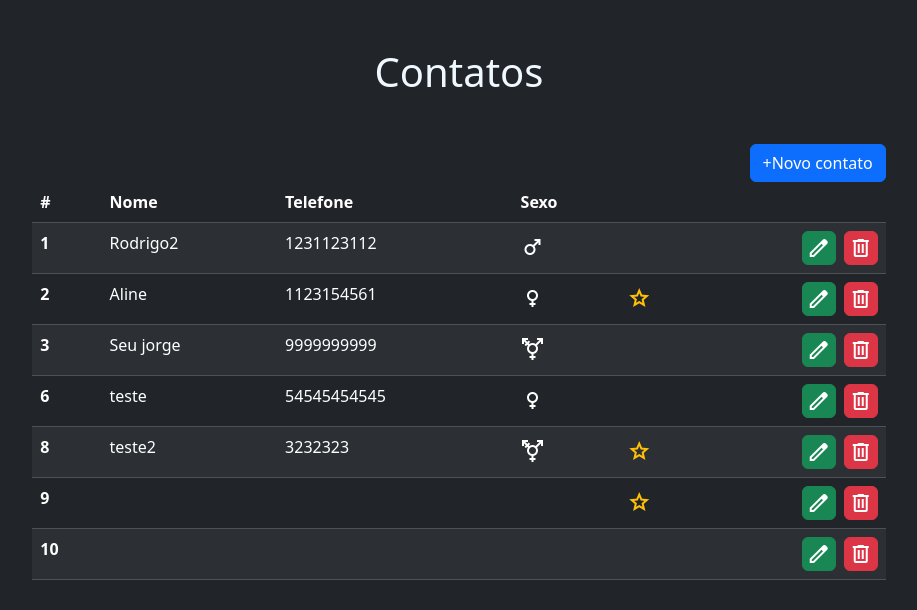
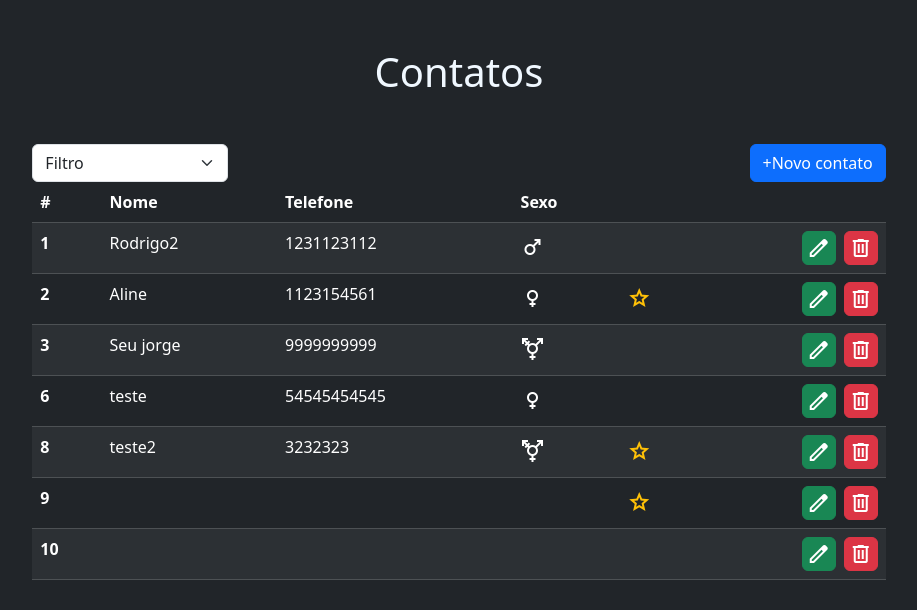
Before and after one commit to Rodrigokaki/Agenda-Frontend-Angular, an Angular app: page / in a window 1280 px wide. Shown: the top 610 px of the page, without its empty margins (181-1098 px from the left). Built offline with nearby package versions, Linux system fonts and the light colour scheme; data requests are answered from the project's data file.

Commit message:
Adiciona filtro

```diff
--- a/src/app/contacts/contacts.component.html
+++ b/src/app/contacts/contacts.component.html
@@ -2,9 +2,21 @@
 
       <h1 class="text-center my-5">Contatos</h1>
 
-      <div class="text-end">
+      <div class="row">
+        <div class="col-3">
+          <form [formGroup]="fromGroupFilter">
+            <select class="form-select" id="filter" (change)="onChange()" formControlName="filter">
+              <option value="0">Filtro</option>
+              <option value="1">Favoritos</option>
+              <option value="2">Todos</option>
+            </select>
+          </form>
+        </div>
+        <div class="text-end col-9">
           <a type="button" class="btn btn-primary" routerLink="/register">+Novo contato</a>
+        </div>
       </div>
+
 
       <table class="table table-dark table-striped">
           <thead>
--- a/src/app/contacts/contacts.component.ts
+++ b/src/app/contacts/contacts.component.ts
@@ -1,5 +1,6 @@
 import { Component } from '@angular/core';
 import { RegisterComponent } from '../register/register.component';
+import { FormBuilder, FormGroup } from '@angular/forms';
 
 @Component({
   selector: 'app-contacts',
@@ -8,4 +9,17 @@ import { RegisterComponent } from '../register/register.component';
 })
 export class ContactsComponent extends RegisterComponent{
 
+  onChange(){
+    if(this.fromGroupFilter.value.filter == 1){
+      for(let c of this.contacts){
+        if(c.favorite == false){
+          this.contacts.splice(this.contacts.indexOf(c), 1)
+        }
+      }
+    }
+    else{
+      this.loadContacts()
+    }
+  }
+
 }
--- a/src/app/register/register.component.ts
+++ b/src/app/register/register.component.ts
@@ -18,6 +18,8 @@ export class RegisterComponent implements OnInit{
 
   formGroupContact: FormGroup;
 
+  fromGroupFilter: FormGroup;
+
   constructor(private formBuilder: FormBuilder, private service: ContactService, private router: Router, private toastr: ToastrService){
     this.formGroupContact = formBuilder.group({
       id:[''],
@@ -26,6 +28,10 @@ export class RegisterComponent implements OnInit{
       gender: ['', [Validators.required]],
       telephone: ['', [Validators.required]],
       favorite: [false]
+    })
+
+    this.fromGroupFilter = formBuilder.group({
+      filter:['0']
     })
   }
 
```
